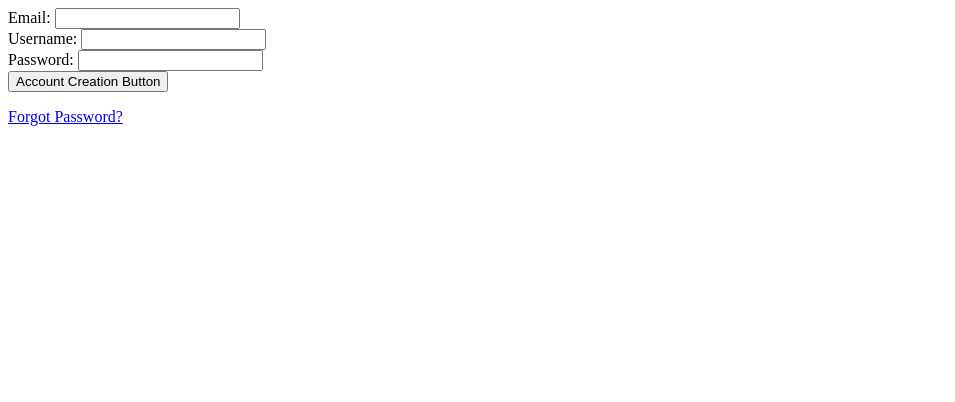
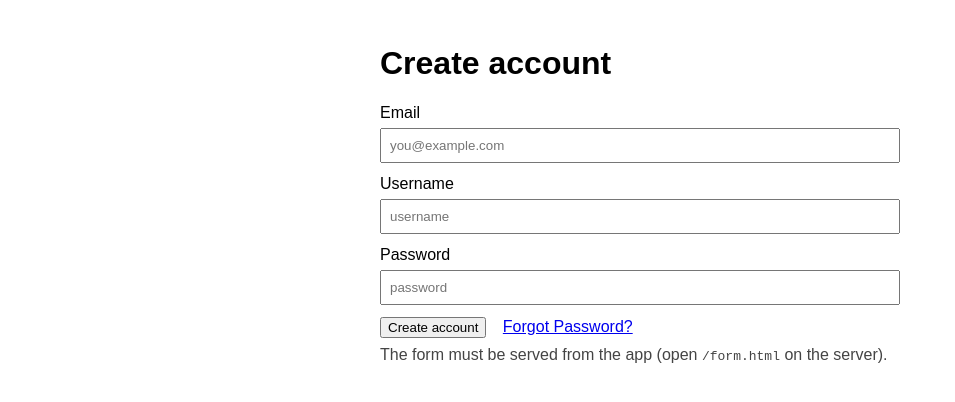
Before and after one commit to smiths1804/Web-Programming-CIT-3606, a website: page Lab 8 NodeJS Database/form.html in a window 1280 px wide. Shown: the whole page, without its empty margins (0-955 px from the left). Drawn offline with Linux system fonts and the light colour scheme.

Commit message:
final changes I believe I need to make

```diff
--- a/Lab 8 NodeJS Database/form.html
+++ b/Lab 8 NodeJS Database/form.html
@@ -1,17 +1,38 @@
-<form action="/insert" method="post">
-    <label>Email:</label>
-    <input type="email" name="email" maxlength="20">
-    <br>
+<!doctype html>
+<html lang="en">
+<head>
+    <meta charset="utf-8">
+    <meta name="viewport" content="width=device-width,initial-scale=1">
+    <title>Create account</title>
+    <style>
+        body{font-family:Arial,Helvetica,sans-serif;padding:16px}
+        .container{max-width:520px;margin:0 auto}
+        label{display:block;margin-top:12px}
+        input{width:100%;padding:8px;margin-top:6px;box-sizing:border-box}
+        .actions{margin-top:12px}
+        .note{margin-top:8px;color:#444}
+    </style>
+</head>
+<body>
+    <main class="container">
+        <h1>Create account</h1>
+        <form id="createForm" action="/insert" method="post">
+            <label for="email">Email</label>
+            <input id="email" name="email" type="email" placeholder="you@example.com" required>
 
-    <label>Username:</label>
-    <input type="text" name="username" maxlength="20">
-    <br>
+            <label for="username">Username</label>
+            <input id="username" name="username" type="text" placeholder="username" required>
 
-    <label>Password:</label>
-    <input type="password" name="password" maxlength="20">
-    <br>
+            <label for="password">Password</label>
+            <input id="password" name="password" type="password" minlength="6" placeholder="password" required>
 
-    <button type="submit">Account Creation Button</button>
-</form>
+            <div class="actions">
+                <button type="submit">Create account</button>
+                <a href="/forgot" style="margin-left:12px">Forgot Password?</a>
+            </div>
 
-<a href="/forgot">Forgot Password?</a>
+            <div class="note">The form must be served from the app (open <code>/form.html</code> on the server).</div>
+        </form>
+    </main>
+</body>
+</html>
```
Also changed, not shown: Lab 8 NodeJS Database/index.js (+29 -9 lines).
